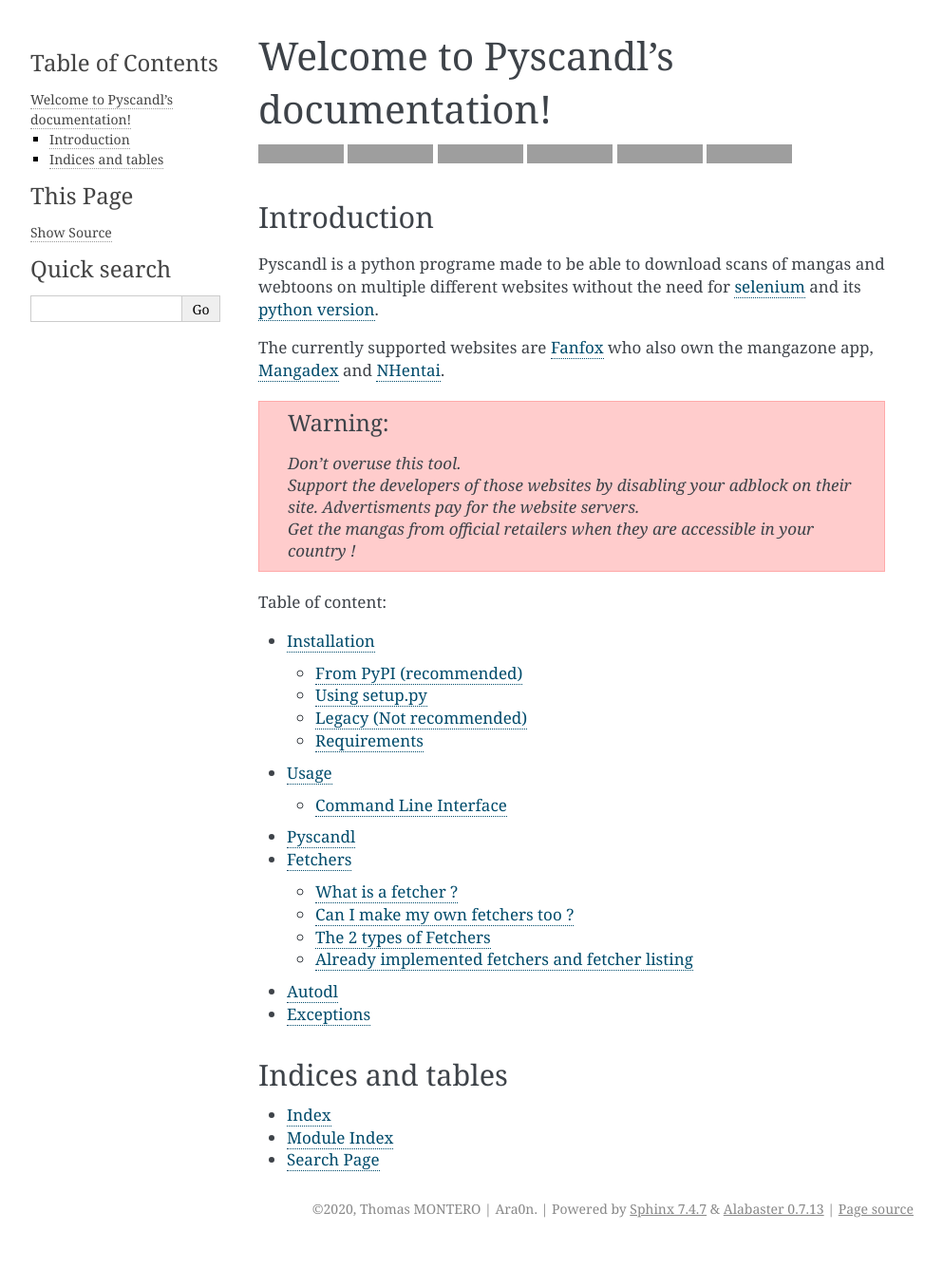
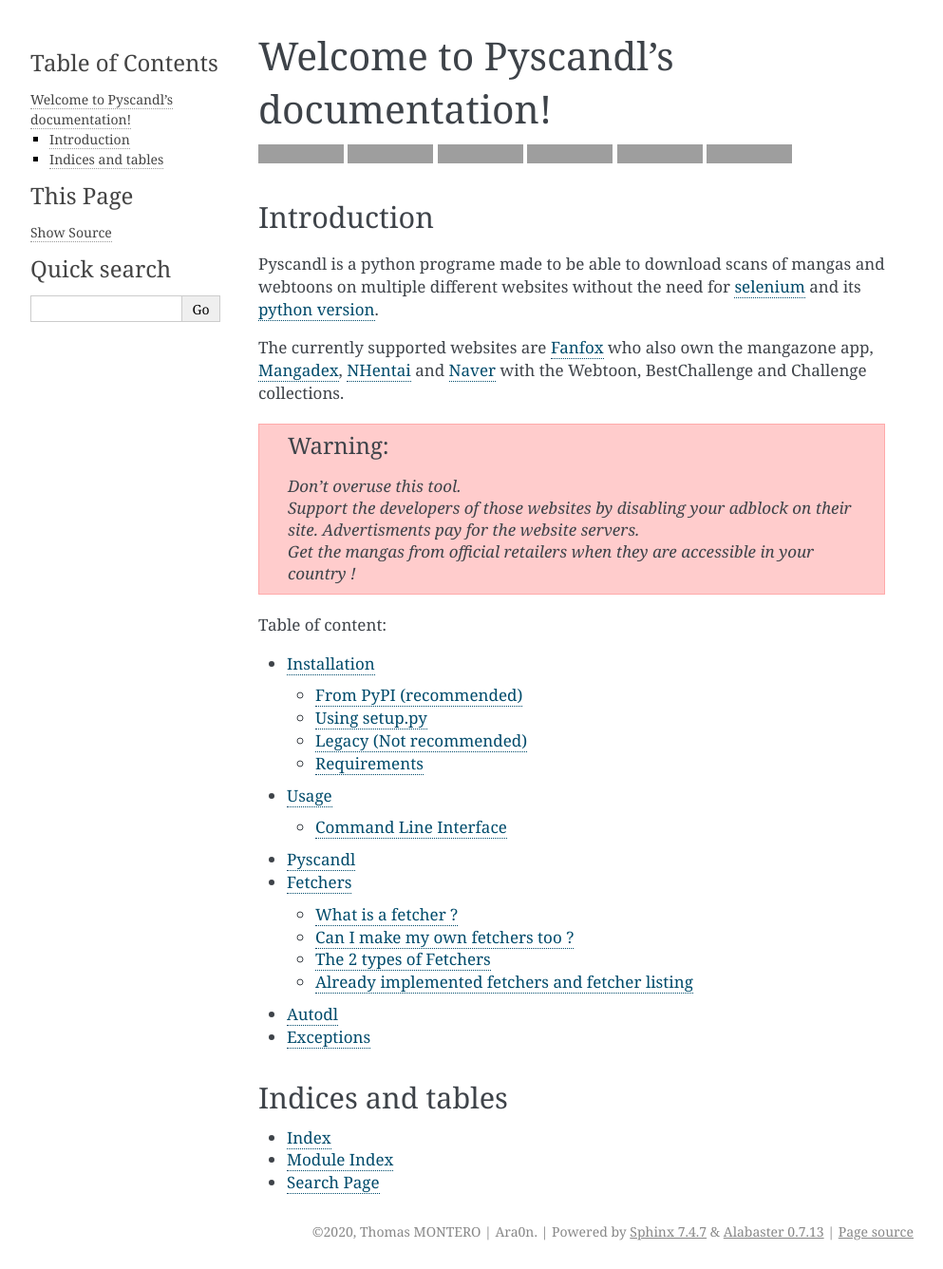
Before and after one commit to Ara0n/pyscandl, a Sphinx documentation site: the page built from docs/source/index.rst, in a window 1280 px wide, cut to the strip 0-1336 px from the top of the page. Shown: the whole strip at 95% size, without its empty margins (148-1141 px from the left). Built offline with Sphinx 7.4.7, drawn with Linux system fonts in a browser that asks for light colours; before the commit the page ends 1312 px from its top, so only the background shows below that; grey boxes are pictures that could not be loaded.

Commit message:
forgot to list Naver

```diff
--- a/docs/source/index.rst
+++ b/docs/source/index.rst
@@ -27,7 +27,7 @@
 
 Pyscandl is a python programe made to be able to download scans of mangas and webtoons on multiple different websites without the need for `selenium <https://www.selenium.dev/>`_ and its `python version <https://selenium-python.readthedocs.io/>`_.
 
-The currently supported websites are `Fanfox <https://fanfox.net>`_ who also own the mangazone app, `Mangadex <https://mangadex.com>`_ and `NHentai <https://nhentai.net>`_.
+The currently supported websites are `Fanfox <https://fanfox.net>`_ who also own the mangazone app, `Mangadex <https://mangadex.com>`_, `NHentai <https://nhentai.net>`_ and `Naver <https://comic.naver.com>`_ with the Webtoon, BestChallenge and Challenge collections.
 
 .. warning::
    | *Don't overuse this tool.*
```
